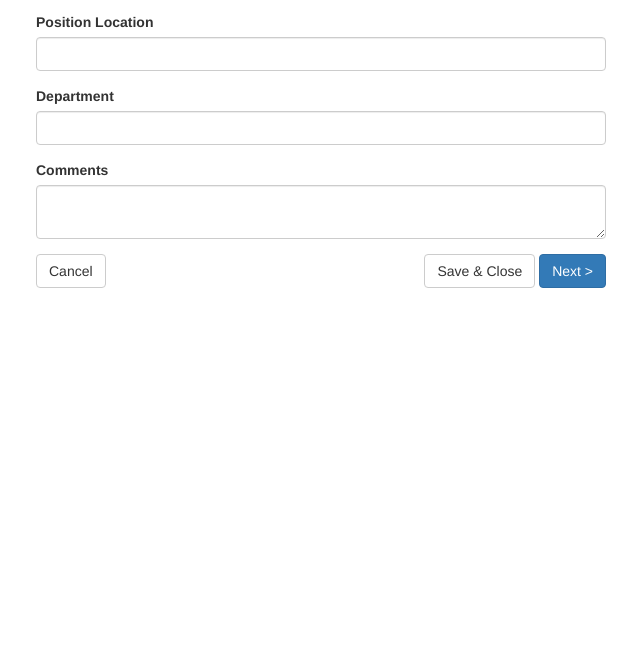
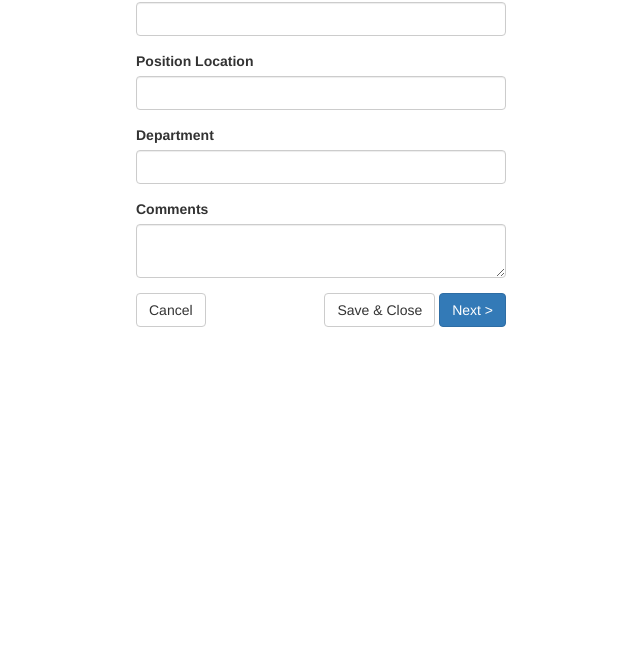
Before and after one commit to JonathanVoNguyen/tech-test, a plain HTML site: page test1/index.html in a window 1280 px wide. Shown: the part 132-800 px from the top of the page, without its empty margins (319-959 px from the left). Drawn offline with nearby package versions, Linux system fonts and the light colour scheme.

Commit message:
mobile friendly

```diff
--- a/test1/index.html
+++ b/test1/index.html
@@ -8,13 +8,14 @@
 		<title>Position Posting</title>
 		<link href="css/bootstrap.min.css" rel="stylesheet">
 		<link href="css/style.css" rel="stylesheet">
+
 		<script src="https://ajax.googleapis.com/ajax/libs/jquery/1.11.3/jquery.min.js"></script>
 		<script src="js/bootstrap.min.js"></script>
 		<script src="js/form.js"></script>
 	</head>
 
 <body>
-	<div class="container">
+	<div class="container"><div class ="row"><div class = "col-sm-8 col-sm-offset-2">
 		<h1>Enter Open Position Information</h1>
 
 		<form role="form" method="get" onsubmit="return Check()">
@@ -49,7 +50,7 @@
 			</div>
 		</form>
 
-	</div>
+	</div></div></div>
 </body>
 
 </html>
```
